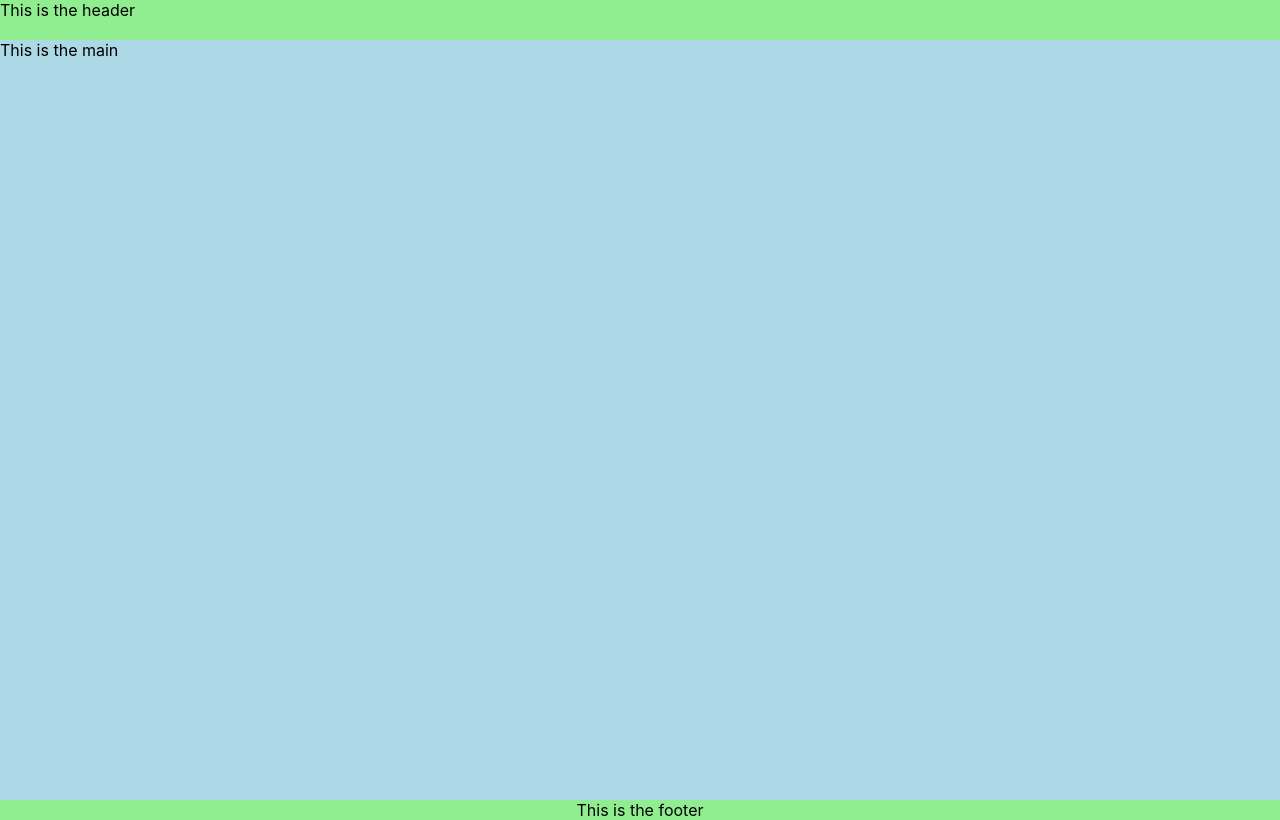
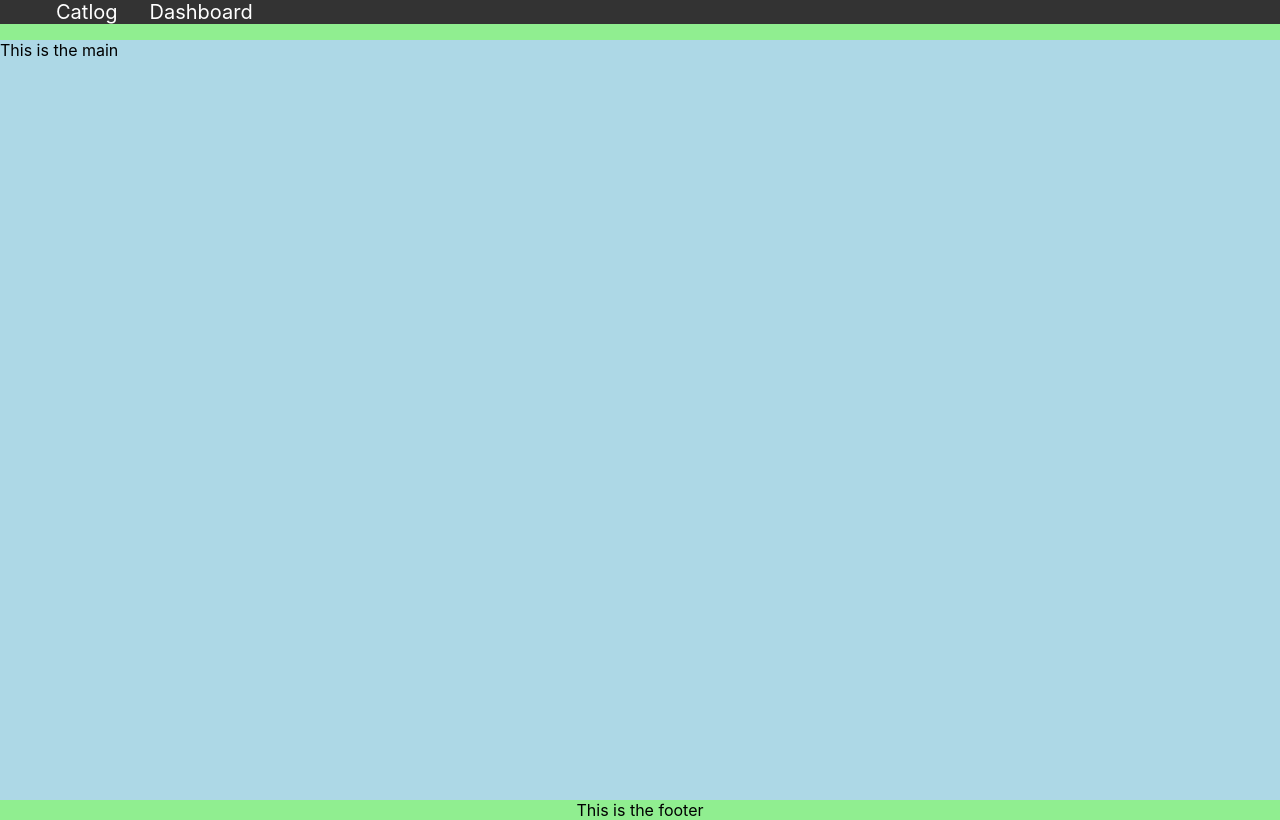
Before and after one commit to lahirusandaruwan7/LMS-Project-practice, a React (Create React App) app: page / in a window 1280 px wide. Built offline with nearby package versions, Linux system fonts and the light colour scheme.

Commit message:
Add Navbar Component

```diff
--- a/src/App.js
+++ b/src/App.js
@@ -1,15 +1,23 @@
 import React from "react";
 import { Header, Main, Footer } from "./components/Layout";
-
+import { Navbar, NavItem, NavLink } from "./components/Navbar";
 
 function App() {
   return (
     <React.Fragment>
-    <Header>This is the header</Header>
-    <Main>This is the main</Main>
-    <Footer>This is the footer</Footer>
+      <Header>
+        <Navbar>
+          <NavItem>
+            <NavLink href="#">Catlog</NavLink>
+          </NavItem>
+          <NavItem>
+            <NavLink href="#">Dashboard</NavLink>
+          </NavItem>
+        </Navbar>
+      </Header>
+      <Main>This is the main</Main>
+      <Footer>This is the footer</Footer>
     </React.Fragment>
-
   );
 }
 
--- a/src/components/Layout.js
+++ b/src/components/Layout.js
@@ -1,7 +1,7 @@
 import styled from "styled-components";
 
 export const Header = styled.header`
-
+  text-align: center;
   height: 5vh;
   background: lightgreen;
 `;
@@ -10,6 +10,8 @@
   background: lightblue;
 `;
 export const Footer = styled.footer`
-   text-align:center;
-   background: lightgreen;
+  display: flex;
+  justify-content: center;
+
+  background: lightgreen;
 `;
--- /dev/null
+++ b/src/components/Navbar.js
@@ -0,0 +1,25 @@
+import styled from "styled-components/";
+
+export const Navbar = styled.ul`
+list-style-type: none;
+margin: 0;
+overflow: hidden;
+background-color:#333
+`;
+export const NavItem = styled.li`
+  float:left;
+`;
+export const NavLink = styled.a`
+  color: white;
+  text-align: center;
+  padding: 14px 16px;
+  text-decoration: none;
+  font-size: 1.25em;
+
+  :hover {
+    background-color: #4fc3f7;
+  }
+  .active {
+    background-color:#04aa6d;
+  }
+`;
```
